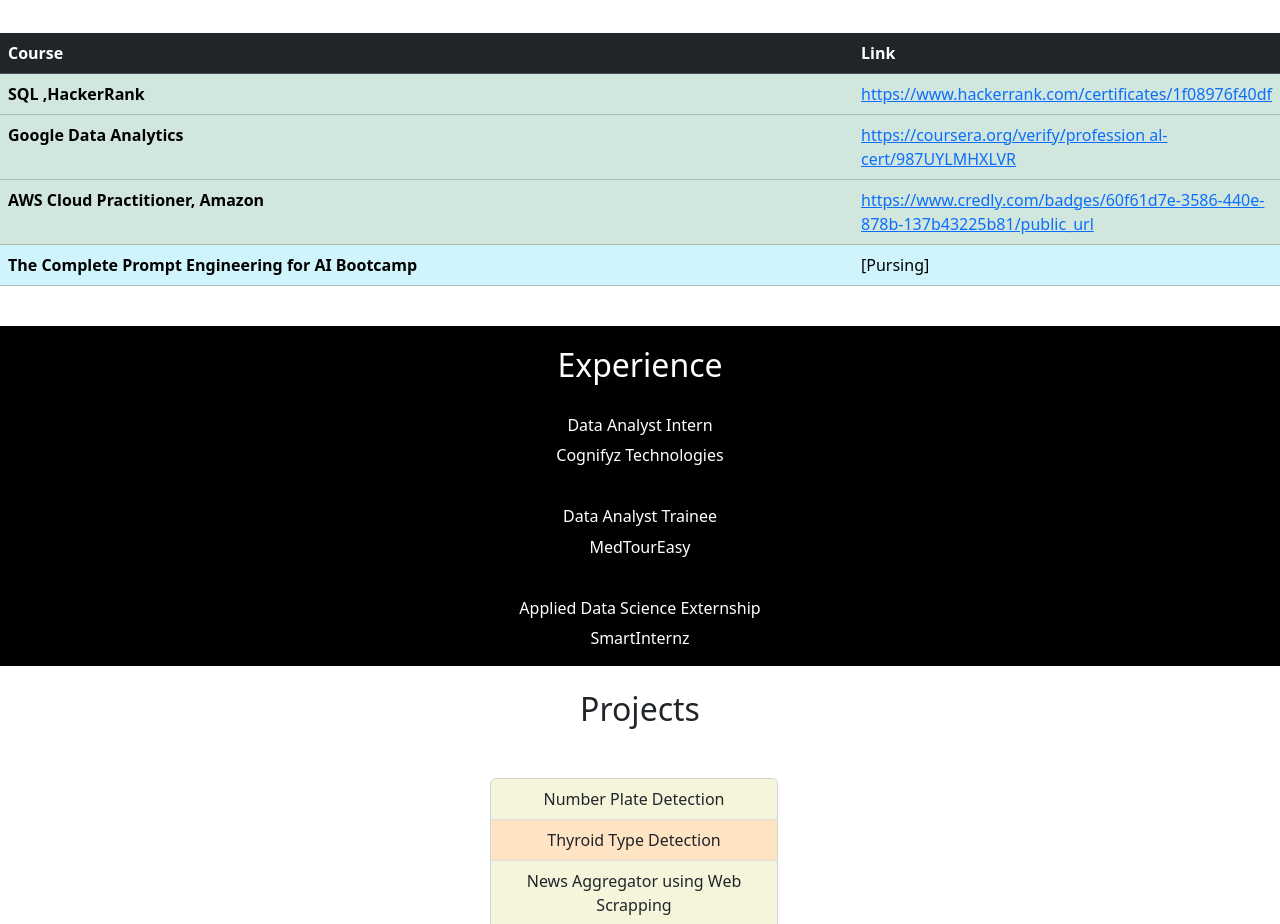
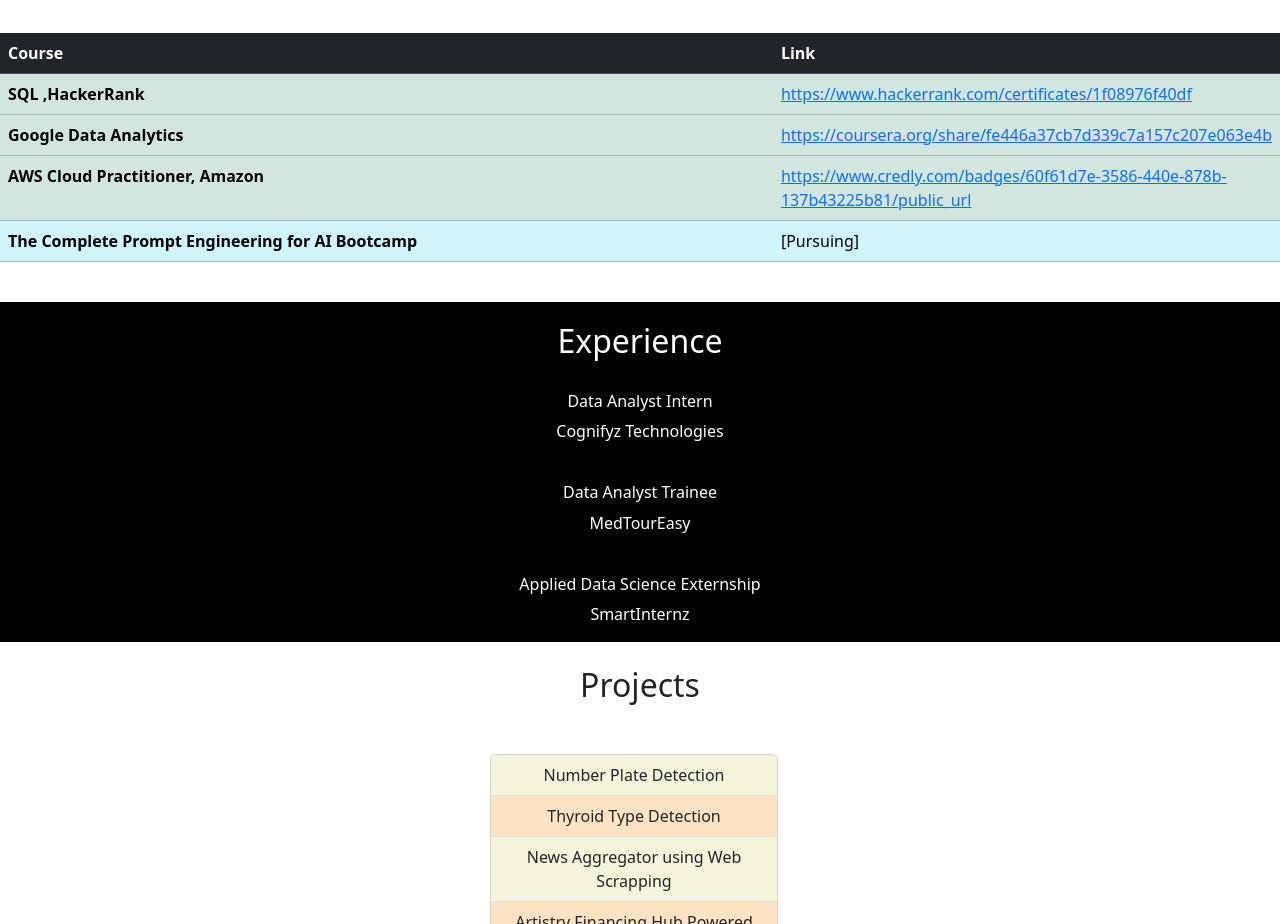
Before and after one commit to 2002swathi/Myself, a website: page index.html in a window 1280 px wide. Shown: the part 1240-2164 px from the top of the page. Drawn offline with nearby package versions, Linux system fonts and the light colour scheme.

Commit message:
Update index.html

```diff
--- a/index.html
+++ b/index.html
@@ -162,7 +162,7 @@
     <br>
     <tr class="table-success">
       <th scope="row">Google Data Analytics</th>
-      <td><a href="https://coursera.org/verify/profession al-cert/987UYLMHXLVR">https://coursera.org/verify/profession al-cert/987UYLMHXLVR</a></td>
+      <td><a href="https://coursera.org/share/fe446a37cb7d339c7a157c207e063e4b">https://coursera.org/share/fe446a37cb7d339c7a157c207e063e4b</a></td>
     </tr>
     <br>
     <tr class="table-success">
@@ -171,7 +171,7 @@
     </tr>
     <tr class="table-info">
       <th scope="row">The Complete Prompt Engineering for AI Bootcamp </th>
-      <td >[Pursing]</td>
+      <td >[Pursuing]</td>
     </tr>
   </tbody>
 </table>
```
